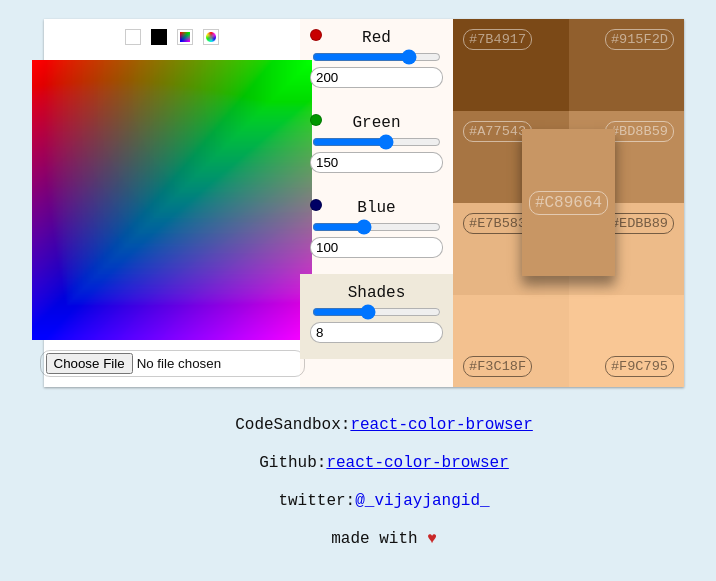
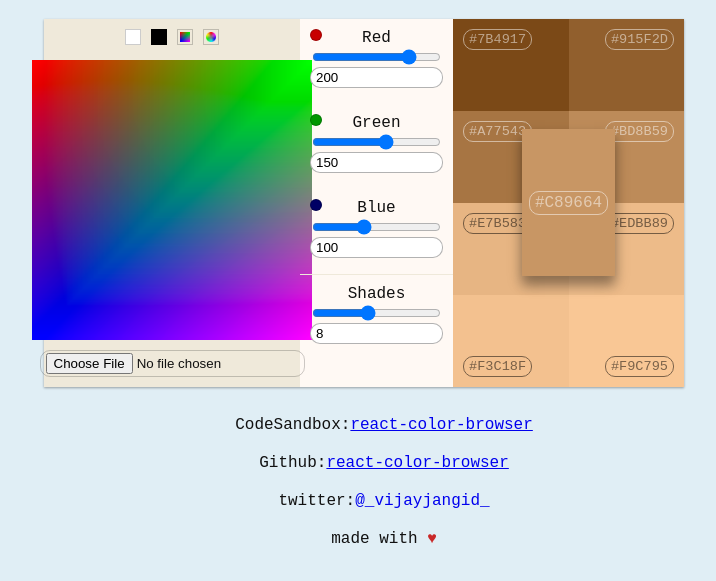
Before and after one commit to vijayjangid/react-color-browser, a React app: page / in a window 1280 px wide. Shown: the part 61-642 px from the top of the page, without its empty margins (276-992 px from the left). Built offline with nearby package versions, Linux system fonts and the light colour scheme; a web font is replaced by a local one.

Commit message:
minor style changes

```diff
--- a/src/modules/config-panel/style.css
+++ b/src/modules/config-panel/style.css
@@ -11,7 +11,7 @@
   min-height: 65px;
 }
 .config-panel .shades {
-  background: #efe9da;
+  border-top: solid 1px #efe9da;
 }
 .config-panel .config-row input[type="number"] {
   border: solid 1px rgba(0, 0, 0, 0.3);
--- a/src/modules/image-picker/style.css
+++ b/src/modules/image-picker/style.css
@@ -1,6 +1,6 @@
 .image-picker {
   flex: 2;
-  background: #ffffff;
+  background: #efe9da;
   min-width: 20vw;
   display: flex;
   justify-content: center;
```
